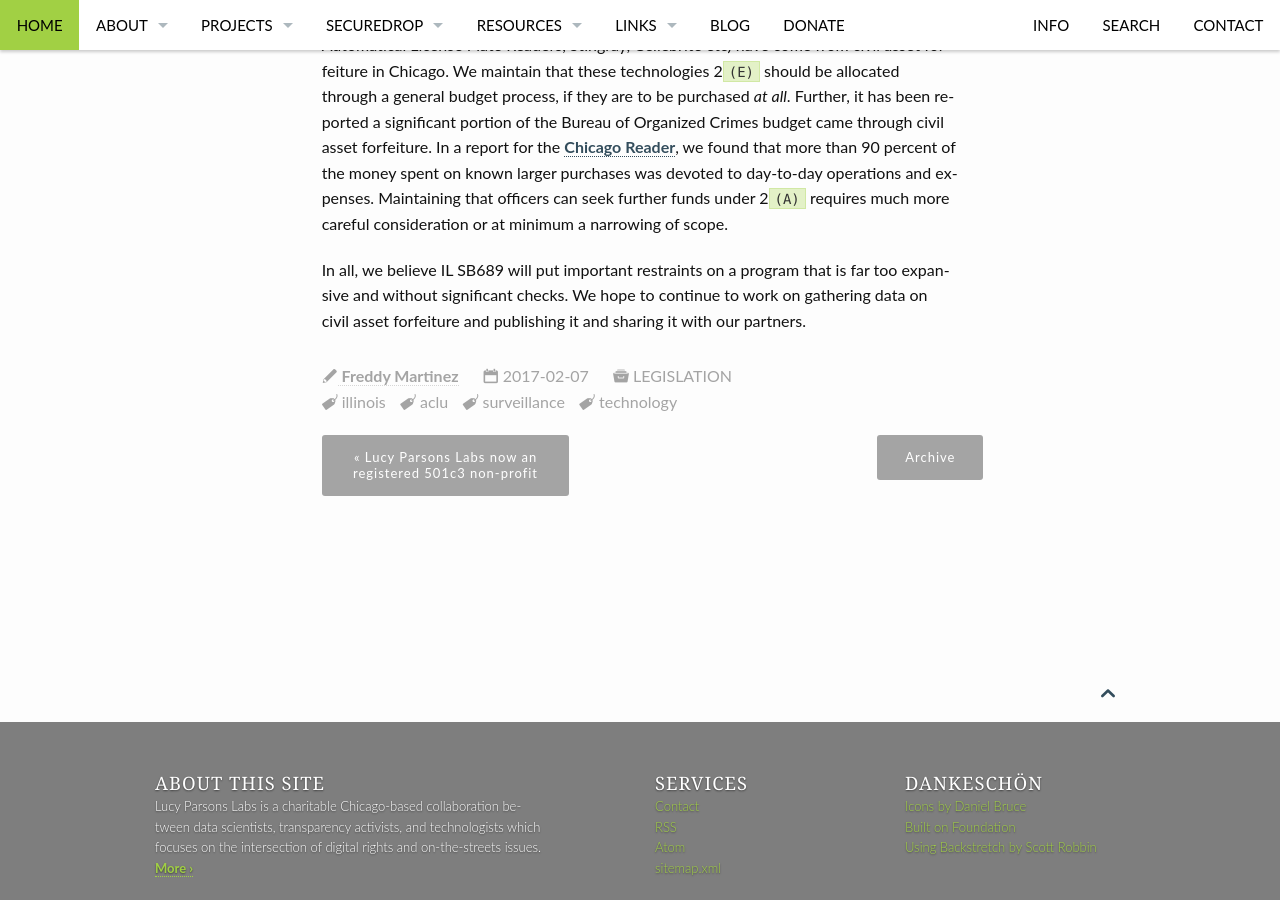
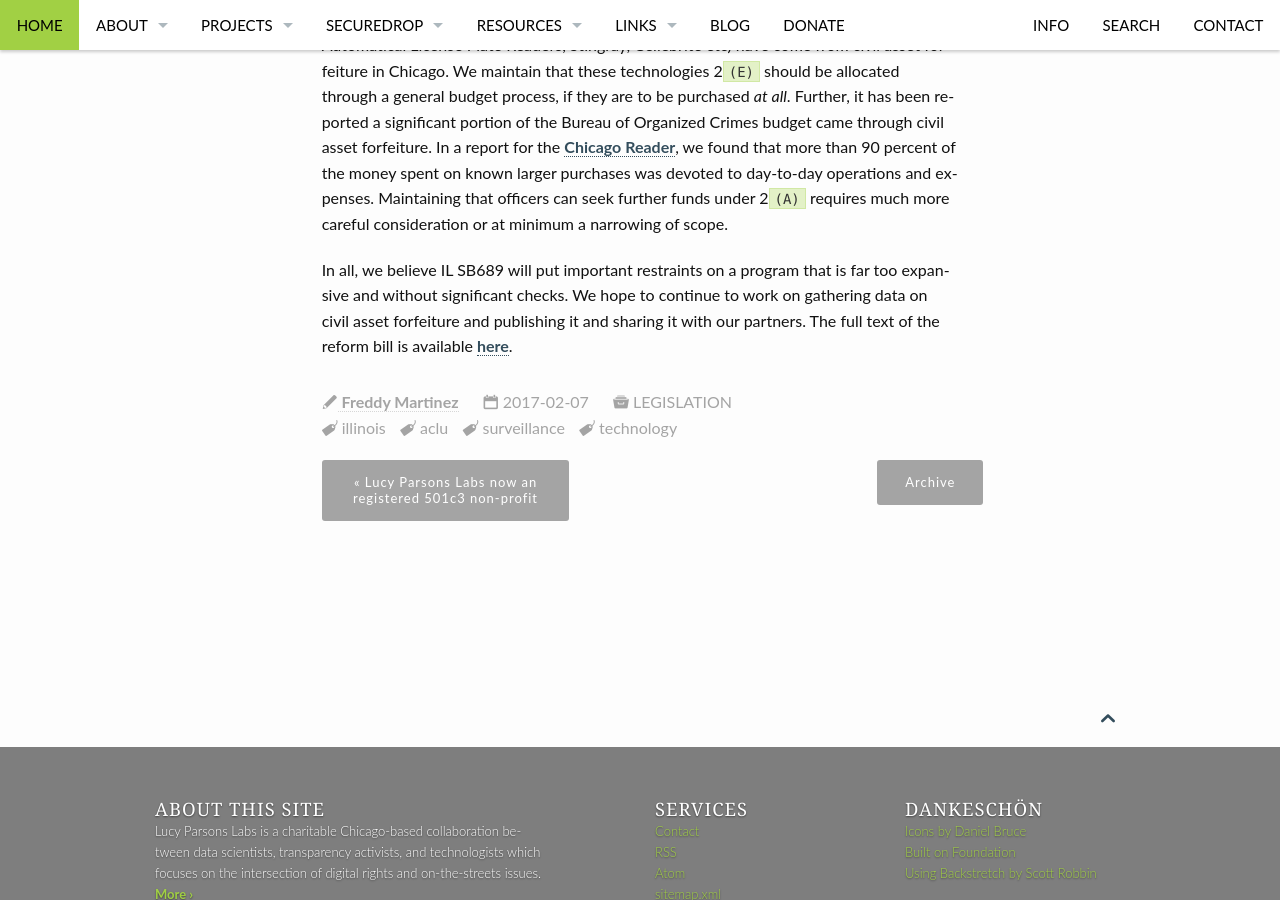
Before and after one commit to saltthefries/lucyparsonslabs.com, a Jekyll site: the page built from _posts/2017-02-07-Seizure-And-Forfeiture-Act.md, in a window 1280 px wide and 900 px high, scrolled down 996 px. Built offline with Jekyll 4.4.1, drawn with Linux system fonts in a browser that asks for light colours.

Commit message:
add link to the actual bill

````diff
--- a/_posts/2017-02-07-Seizure-And-Forfeiture-Act.md
+++ b/_posts/2017-02-07-Seizure-And-Forfeiture-Act.md
@@ -43,4 +43,4 @@ promote prevention of the abuse of drugs or alcohol; or
 (E) for security cameras used for the prevention or
 detection of violence.```  The Lucy Parsons Labs does not believe that monies seized from the public should be used for these purposes. In particular, we have noted that the budget for high-tech surveillance equipment ("blue light cameras", Automatical License Plate Readers, Stingray, Cellebrite etc) have come from civil asset forfeiture in Chicago. We maintain that these technologies 2`(E)` should be allocated through a general budget process, if they are to be purchased *at all*. Further, it has been reported a significant portion of the Bureau of Organized Crimes budget came through civil asset forfeiture. In a report for the [Chicago Reader](http://www.chicagoreader.com/chicago/police-department-civil-forfeiture-investigation/Content?oid=23728922), we found that more than 90 percent of the money spent on known larger purchases was devoted to day-to-day operations and expenses. Maintaining that officers can seek further funds under 2`(A)` requires much more careful consideration or at minimum a narrowing of scope.
 
-In all, we believe IL SB689 will put important restraints on a program that is far too expansive and without significant checks. We hope to continue to work on gathering data on civil asset forfeiture and publishing it and sharing it with our partners.
+In all, we believe IL SB689 will put important restraints on a program that is far too expansive and without significant checks. We hope to continue to work on gathering data on civil asset forfeiture and publishing it and sharing it with our partners. The full text of the reform bill is available [here](http://www.ilga.gov/legislation/100/HB/PDF/10000HB0689lv.pdf).
````
